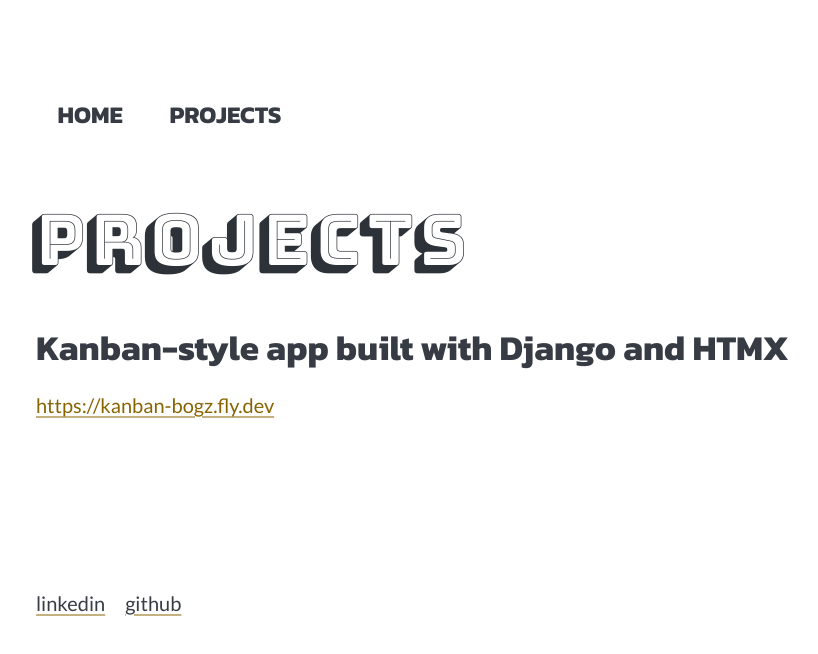
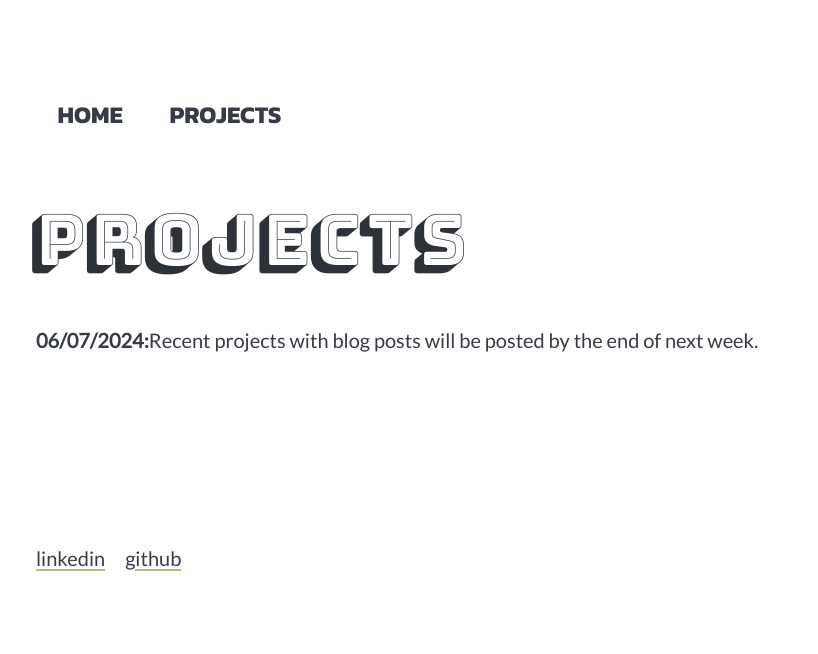
Before and after one commit to bogdano/bogdano.github.io, an Astro site: page /projects in a window 1280 px wide. Shown: the whole page, without its empty margins (84-902 px from the left). Built offline with nearby package versions, Linux system fonts and the light colour scheme; Astro itself is replaced by a stand-in of ours.

Commit message:
Update projects.astro

```diff
--- a/src/pages/projects.astro
+++ b/src/pages/projects.astro
@@ -5,6 +5,5 @@ const title = "Projects"
 // https://docs.astro.build/core-concepts/astro-components/
 ---
 <BaseLayout pageTitle={title}>
-	<h2>Kanban-style app built with Django and HTMX</h2>
-	<a href="https://kanban-bogz.fly.dev" target="_blank">https://kanban-bogz.fly.dev</a>
+	 <p><strong>06/07/2024:</strong>Recent projects with blog posts will be posted by the end of next week.</p>
 </BaseLayout>
```
